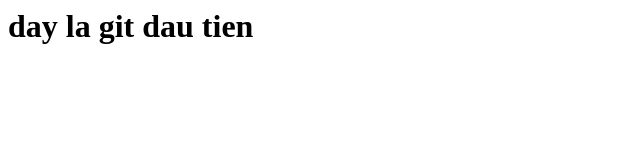
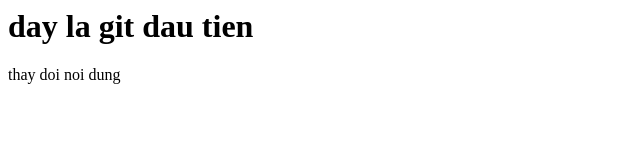
Before and after one commit to nhdang29/ct30002, a plain HTML site: page index.html in a window 1280 px wide. Shown: the full height of the page, 0-640 px from the left. Drawn offline with Linux system fonts and the light colour scheme.

Commit message:
modified index.html

```diff
--- a/index.html
+++ b/index.html
@@ -1 +1,2 @@
 <h1>day la git dau tien</h1>
+<p>thay doi noi dung</p>
```
